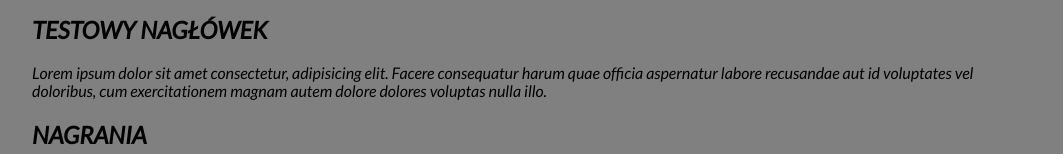
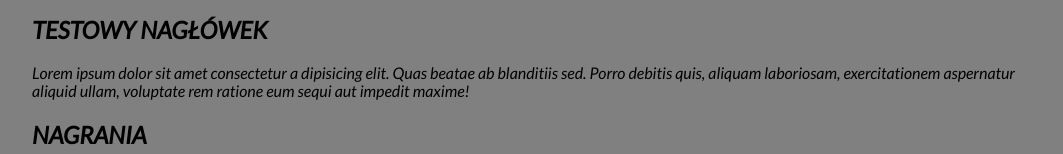
Before and after one commit to Wisnia-owy/homepage, a plain HTML site: page index.html in a window 1280 px wide. Shown: the part 847-1001 px from the top of the page, without its empty margins (108-1171 px from the left). Drawn offline with nearby package versions, Linux system fonts and the light colour scheme.

Commit message:
changed text in section

```diff
--- a/index.html
+++ b/index.html
@@ -103,11 +103,10 @@ ital@1&display=swap" rel="stylesheet">
         <section class="table" id="NOWY AKAPIT">
             <article class="table__article">
                 <h2 class="table__header">TESTOWY NAGŁÓWEK</h2>
-                <p class="table__paragraph">Lorem ipsum dolor sit amet consectetur,
-                    adipisicing elit. Facere consequatur harum quae officia aspernatur labore
-                     recusandae aut id voluptates vel doloribus,
-                     cum exercitationem magnam autem dolore dolores voluptas nulla illo.
-        </section>
+                <p class="table__paragraph">Lorem ipsum dolor sit amet consectetur a
+                    dipisicing elit. Quas beatae ab blanditiis sed. Porro debitis quis,
+                     aliquam laboriosam, exercitationem aspernatur aliquid ullam, voluptate rem
+                     ratione eum sequi aut impedit maxime!
         <section class="table" id="NAGRANIA">
             <article class="table__article">
                 <h2 class="table__header">NAGRANIA</h2>
```
